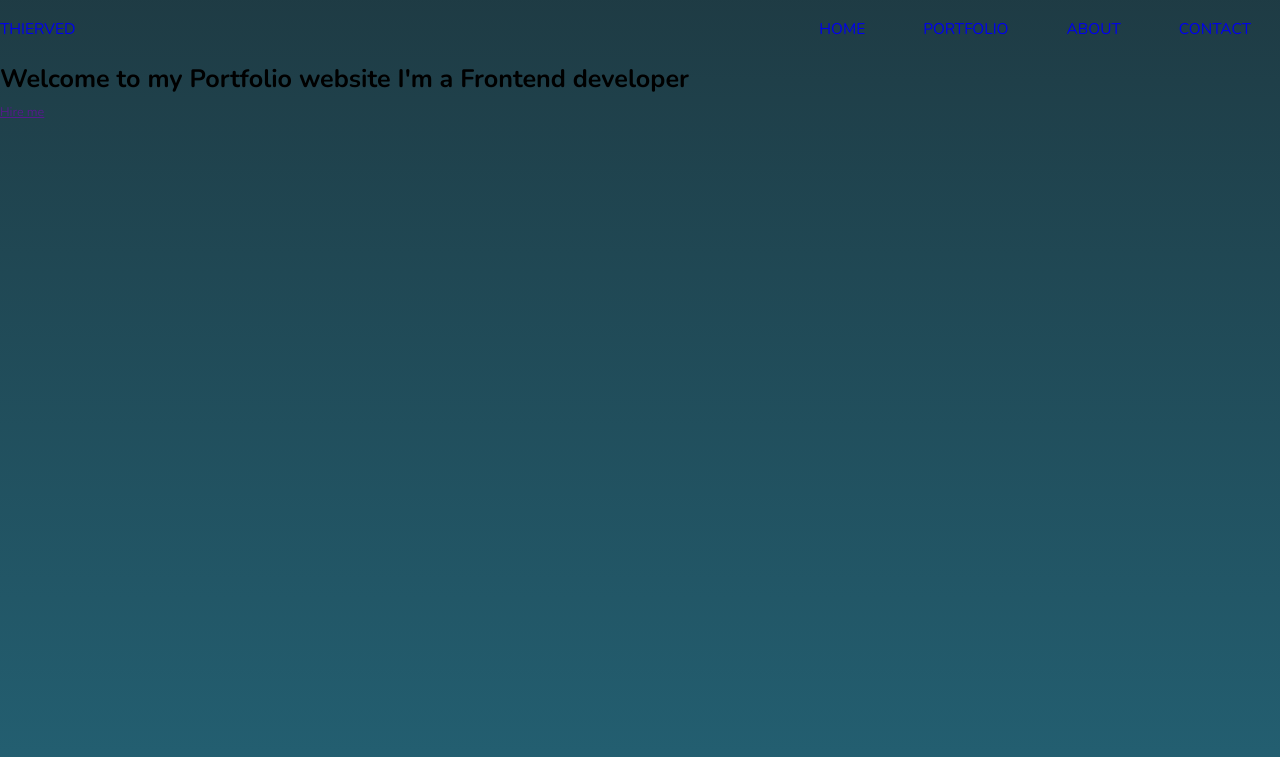
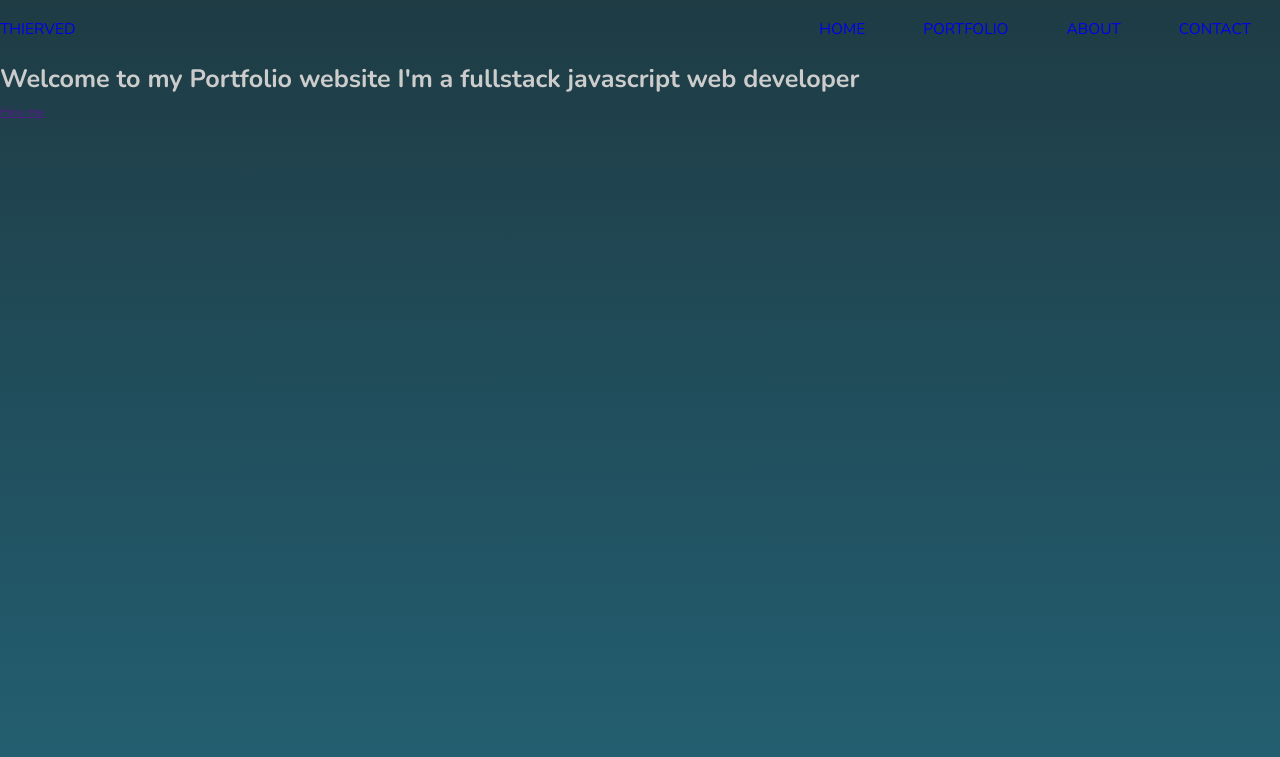
Before and after one commit to thierved/thierved.github.com, a website: page index.html in a window 1280 px wide. Shown: the top 757 px of the page. Drawn offline with nearby package versions, Linux system fonts and the light colour scheme.

Commit message:
edited my intro

```diff
--- a/index.html
+++ b/index.html
@@ -34,7 +34,7 @@
             </nav>
             <h1 class="heading-primary">
                 <span class="heading-primary-main">Welcome to my Portfolio website</span>
-                <span class="heading-primary-sub">I'm a Frontend developer</span>
+                <span class="heading-primary-sub">I'm a fullstack javascript web developer</span>
             </h1>
             <a href="" class="btn-primary">Hire me</a>
         </header>
--- a/scss/_base.scss
+++ b/scss/_base.scss
@@ -4,10 +4,6 @@
     margin: 0;
     padding: 0;
     box-sizing: inherit;
-}
-
-:root {
-    --color-text: #c1c1c1;
 }
 
 html {
@@ -19,4 +15,5 @@ body {
     font-size: 1.3rem;
     line-height: 1.7;
     font-family: "Nunito", sans-serif;
+    color: #ccc;
 }
```
Also changed, not shown: css/main.css.
